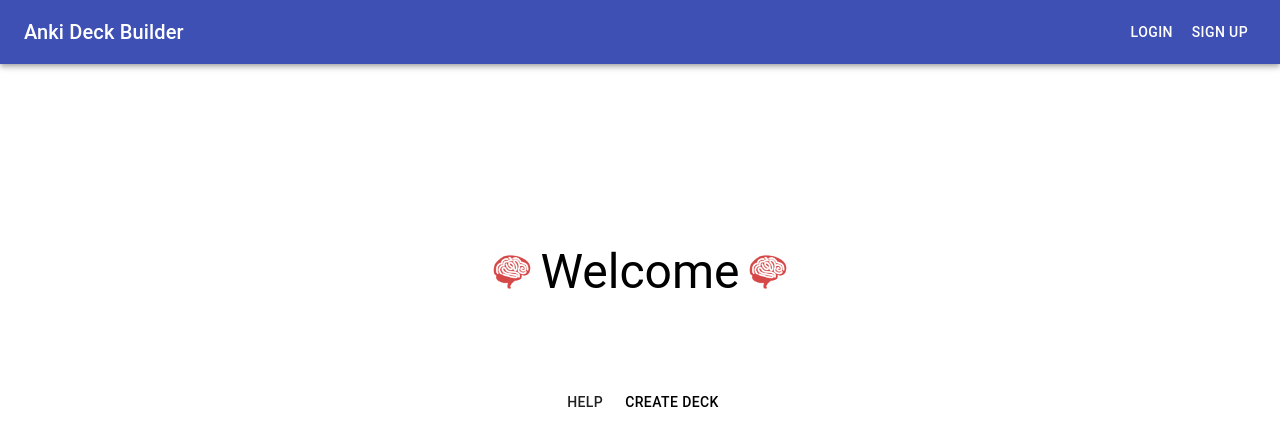
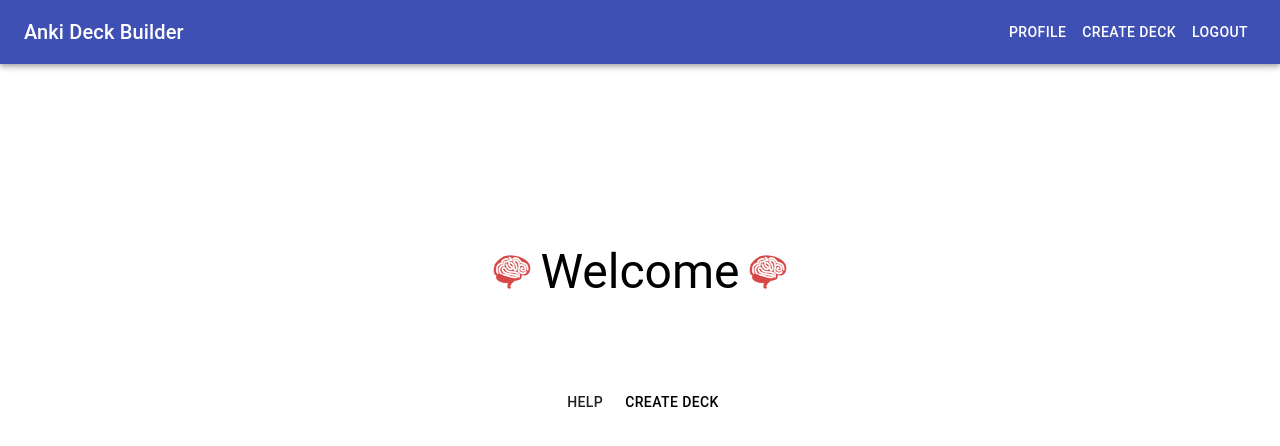
Before and after one commit to weehan299/PythonDeckBuilder, a React (Create React App) app in the folder frontend/: page / in a window 1280 px wide. Shown: the top 446 px of the page. Built offline with nearby package versions, Linux system fonts and the light colour scheme; no server answers.

Commit message:
logout refreshing issue2

```diff
--- a/frontend/src/App.js
+++ b/frontend/src/App.js
@@ -1,4 +1,4 @@
-import React, { Component } from "react";
+import React from "react";
 import "./App.css";
 //'react-router-dom
 import { HashRouter as Router, Switch, Route } from "react-router-dom";
@@ -16,7 +16,7 @@ import Home from "./pages/home";
 import CreateDeck from "./pages/createdeck";
 import Profile from "./pages/profile";
 
-import axios from 'axios';
+
 const theme = createMuiTheme({
   palette: {
     primary: {
@@ -34,50 +34,13 @@ const theme = createMuiTheme({
   },
 });
 
-class App extends Component {
-  constructor(props){
-    super(props);
-    this.logOut = this.logOut.bind(this);
-    this.state = {
-      isLoggedIn: ""
-    };
-  }
+function App() {
 
-  componentDidMount() {
-    console.log("App.js, isLoggedIn" )
-    if (localStorage.getItem("currentUser") != null) {
-      this.setState({isLoggedIn: true})
-      console.log("App.js, true",this.state.isLoggedIn )
-    } else {
-      this.setState({isLoggedIn: false})
-      console.log("App.js, false",this.state.isLoggedIn)
-    }
-  }
-
-
-  logOut() {
-    this.setState({isLoggedIn: false});
-    localStorage.removeItem("currentUser")
-    localStorage.clear()
-
-    axios
-    .post("/logout")
-    .then((res) => {
-      console.log("successful logout", res)
-
-    })
-    .catch((err) => {
-        console.log(err)
-    })
-
-  }
-
-  render() {
     return (
       <ThemeProvider theme={theme}>
         <div className="App">
           <Router>
-            <Navbar userLoggedIn={this.state.isLoggedIn} logOut={this.logOut}  />
+            <Navbar />
             <Switch>
               <Route exact path="/" component={Home} />
               <Route exact path="/login" component={Login} />
@@ -89,7 +52,7 @@ class App extends Component {
         </div>
       </ThemeProvider>
     );
-  }
+
 
 }
 
--- a/frontend/src/components/Navbar.js
+++ b/frontend/src/components/Navbar.js
@@ -6,7 +6,7 @@ import Typography from '@material-ui/core/Typography';
 import Button from '@material-ui/core/Button';
 //Link
 import { Link } from 'react-router-dom';
-
+import axios from 'axios';
 
 const useStyles = makeStyles((theme) => ({
   root: {
@@ -17,41 +17,53 @@ const useStyles = makeStyles((theme) => ({
   },
 }));
 
+function isLoggedIn() {
+  return localStorage.getItem("currentUser") != null ? true : false;
+}
 
+function logOut() {
+  localStorage.removeItem("currentUser")
+  localStorage.clear()
 
+  axios
+  .post("/logout")
+  .then((res) => {
+    console.log("successful logout", res)
 
-export default function ButtonAppBar({userLoggedIn, logOut}) {
+  })
+  .catch((err) => {
+      console.log(err)
+  })
+
+}
+
+export default function ButtonAppBar() {
   const classes = useStyles();
-
-  console.log('isLoggedin', userLoggedIn)
-  if (userLoggedIn) {
-    return (
+  const userLoggedIn = isLoggedIn
+  return (
       <div className={classes.root}>
         <AppBar position="static">
           <Toolbar>
             <Typography color="inherit" variant="h6" className={classes.title} component={Link} to='/'>
               Anki Deck Builder
             </Typography>
-            <Button color="inherit" component={Link} to='/profile'>Profile</Button>
-            <Button color="inherit" component={Link} to='/createdeck'>Create Deck</Button>
-            <Button color="inherit" onClick={logOut} component={Link} to='/'>Logout</Button>
+            {
+              (userLoggedIn) ?
+              <React.Fragment>
+              <Button color="inherit" component={Link} to='/profile'>Profile</Button>
+              <Button color="inherit" component={Link} to='/createdeck'>Create Deck</Button>
+              <Button color="inherit" onClick={logOut} component={Link} to='/'>Logout</Button>
+              </React.Fragment>
+              :
+              <React.Fragment>
+              <Button color="inherit" component={Link} to='/login'>Login</Button>
+              <Button color="inherit" component={Link} to='/signup'>Sign up</Button>
+              </React.Fragment>
+            }
+
           </Toolbar>
         </AppBar>
       </div>
-    );
-  } else {
-    return (
-      <div className={classes.root}>
-        <AppBar position="static">
-          <Toolbar>
-            <Typography color="inherit" variant="h6" className={classes.title} component={Link} to='/'>
-              Anki Deck Builder
-            </Typography>
-            <Button color="inherit" component={Link} to='/login'>Login</Button>
-            <Button color="inherit" component={Link} to='/signup'>Sign up</Button>
-          </Toolbar>
-        </AppBar>
-      </div>
+
     );
   }
-}
```
